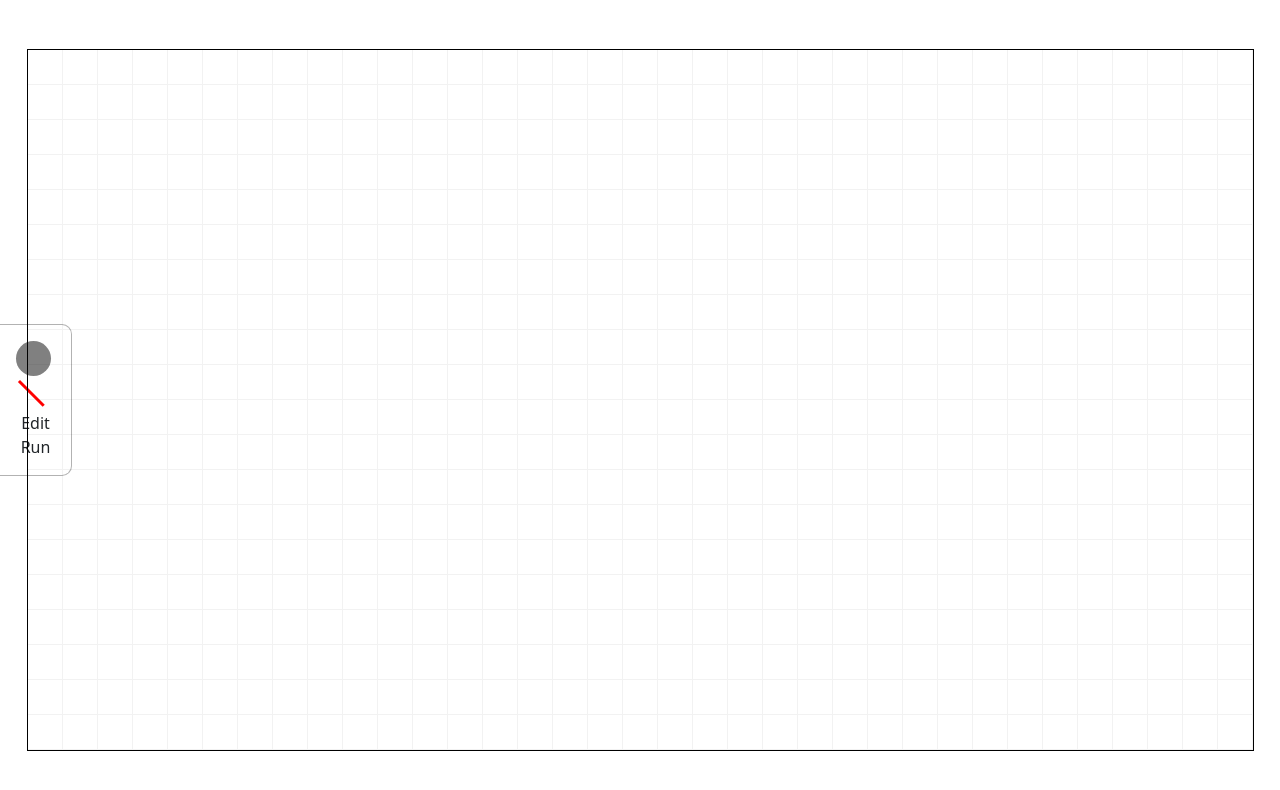
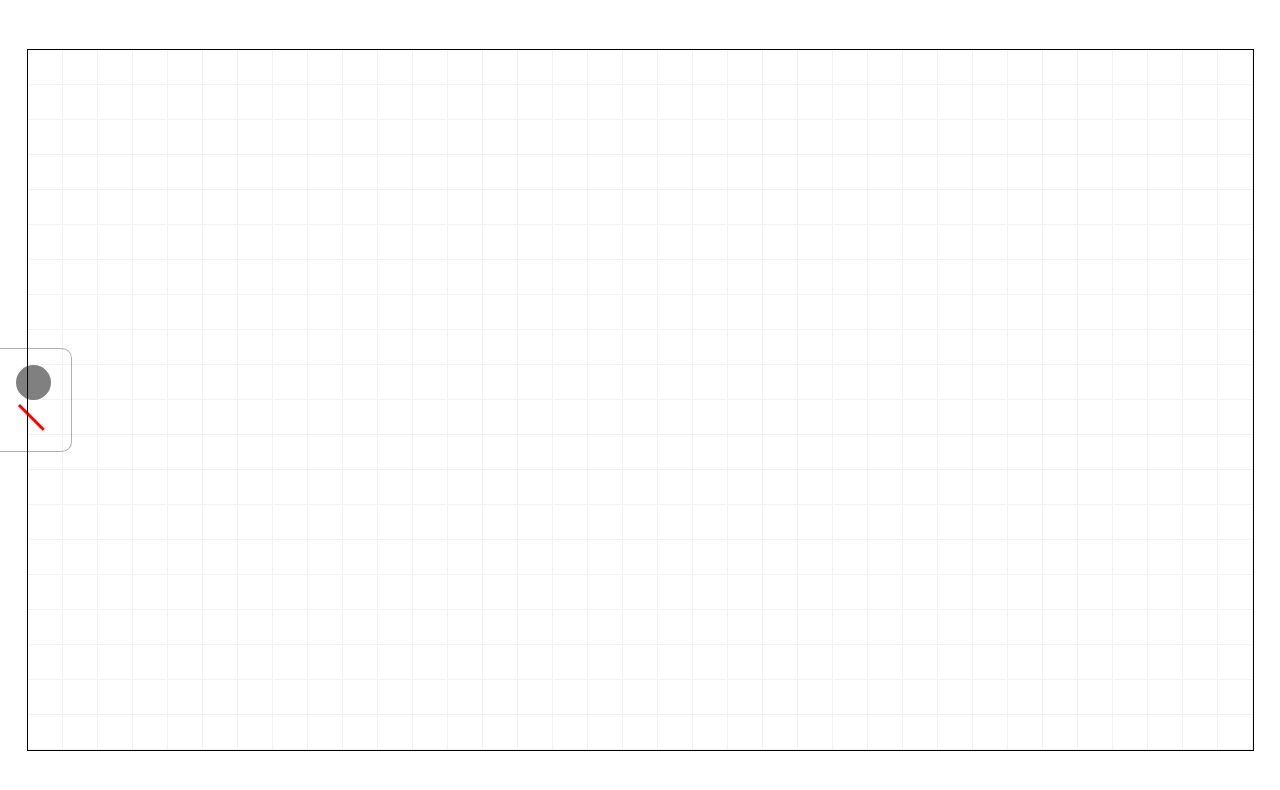
Before and after one commit to AymaneBoukrouh/graph-theory-visualization, a React (Create React App) app: page / in a window 1280 px wide. Shown: the top 790 px of the page. Built offline with nearby package versions, Linux system fonts and the light colour scheme.

Commit message:
fix: rename forgotten line mode to edge

```diff
--- a/src/App.tsx
+++ b/src/App.tsx
@@ -4,7 +4,7 @@ import EditorPanel from './components/EditorPanel';
 import './App.css';
 
 const App = () => {
-  const [editorMode, setEditorMode] = useState<string>('line');
+  const [editorMode, setEditorMode] = useState<string>('node');
 
   return (
     <div className="App">
--- a/src/components/EditorPanel.tsx
+++ b/src/components/EditorPanel.tsx
@@ -8,7 +8,7 @@ const EditorPanel = ({ setEditorMode }: EditorPanelProps) => {
   return (
     <div className="d-flex flex-column p-3" id="editor-panel">
       <div className="position-relative" style={{ height: '35px', cursor: 'pointer' }} onClick={() => setEditorMode('node')}><div className="cell-node"></div></div>
-      <div className="d-flex justify-content-center" style={{ height: '35px', cursor: 'pointer' }} onClick={() => setEditorMode('line')}>
+      <div className="d-flex justify-content-center" style={{ height: '35px', cursor: 'pointer' }} onClick={() => setEditorMode('edge')}>
         <div className="mt-1 ms-1" style={{
           width: '35px',
           height: '3px',
@@ -17,8 +17,9 @@ const EditorPanel = ({ setEditorMode }: EditorPanelProps) => {
           backgroundColor: 'red',
         }}></div>
       </div>
-      <div>Edit</div>
-      <div>Run</div>
+      <div style={{ cursor: 'pointer' }}>
+        <i className="bi bi-trash text-danger" style={{ fontSize: '25px' }}></i>
+      </div>
       {/** TODO: add clear button */}
     </div>
   )
```
